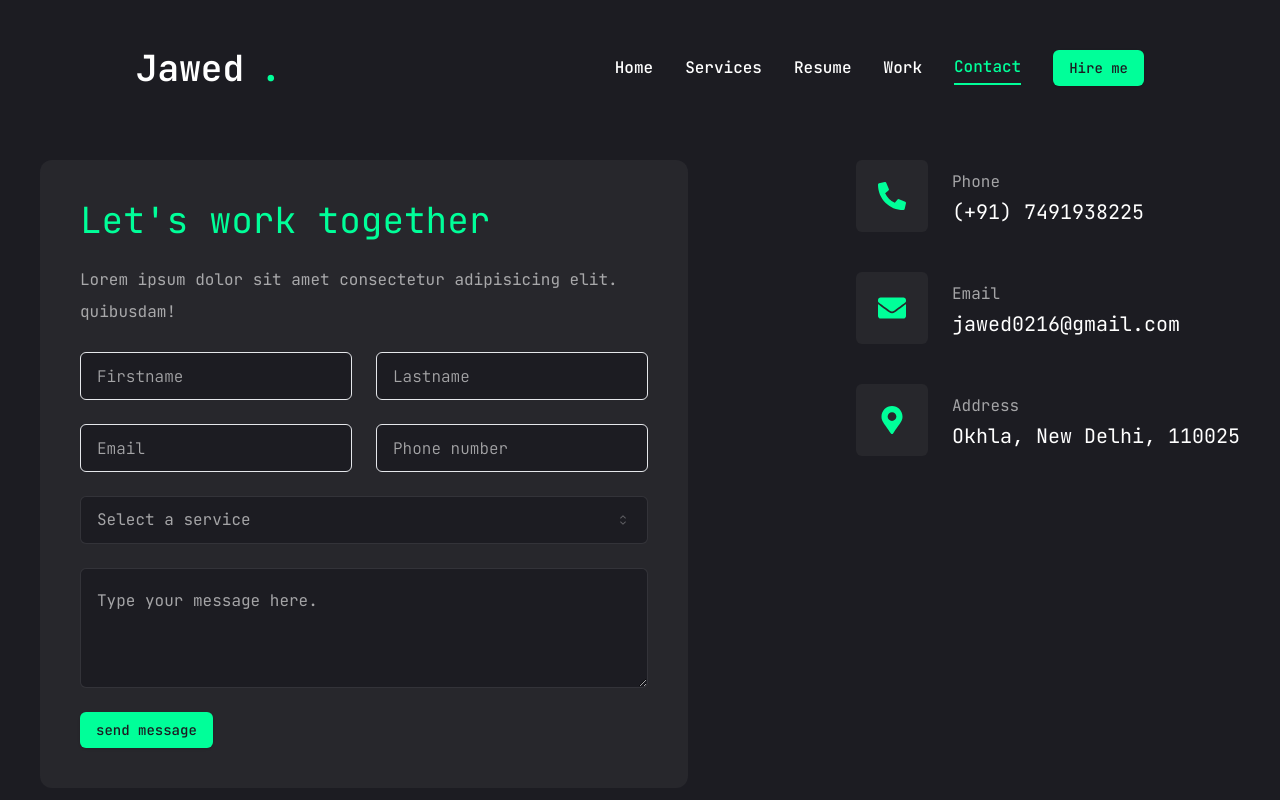
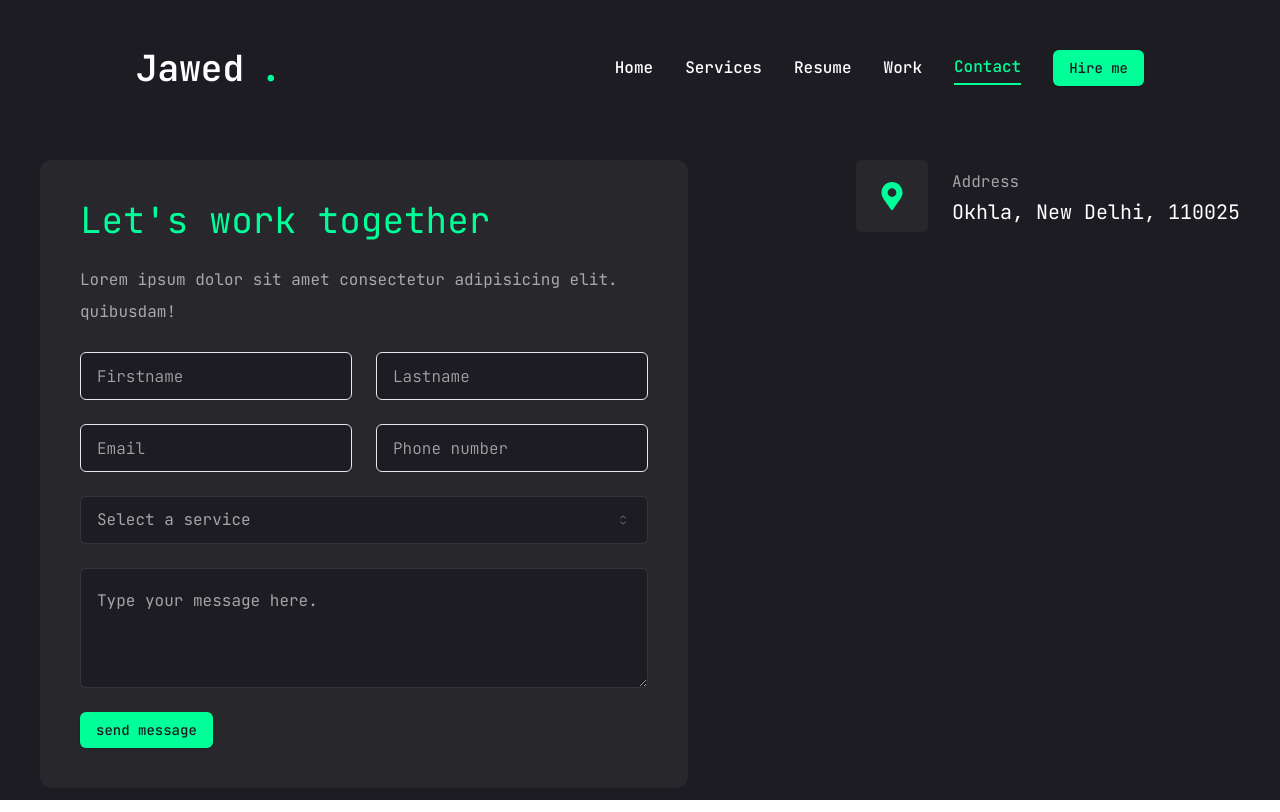
Before and after one commit to mdjawedansari/Portfolio_Jawed, a Next.js app: page /contact in a window 1280 px wide. Built offline with nearby package versions, Linux system fonts and the light colour scheme.

Commit message:
updating new data

```diff
--- a/app/utils/sendMail.js
+++ b/app/utils/sendMail.js
@@ -13,7 +13,7 @@ try {
 
     const mailOptions = {
       from: process.env.EMAIL_USER,
-      to: "jawed0216@gmail.com",
+      // to: "jawed0216@gmail.com",
       subject: "Let's work together service",
       text: `You have a new client service requirement:
         First Name: ${data.firstname}
--- a/components/ContactPage.jsx
+++ b/components/ContactPage.jsx
@@ -19,16 +19,16 @@ import toast from "react-hot-toast";
 
 
 const info = [
-  {
-    icon: <FaPhoneAlt />,
-    title: "Phone",
-    description: "(+91) 7491938225",
-  },
-  {
-    icon: <FaEnvelope />,
-    title: "Email",
-    description: "jawed0216@gmail.com",
-  },
+  // {
+  //   icon: <FaPhoneAlt />,
+  //   title: "Phone",
+  //   description: "(+91) 7491938225",
+  // },
+  // {
+  //   icon: <FaEnvelope />,
+  //   title: "Email",
+  //   description: "jawed0216@gmail.com",
+  // },
   {
     icon: <FaMapMarkerAlt />,
     title: "Address",
--- a/components/ResumePage.jsx
+++ b/components/ResumePage.jsx
@@ -28,26 +28,26 @@ const about = {
       fieldName: "Name",
       fieldValue: "Md Jawed Ansari",
     },
-    {
-      fieldName: "Phone",
-      fieldValue: "(+91) 7491938225",
-    },
+    // {
+    //   fieldName: "Phone",
+    //   fieldValue: "(+91) 7491938225",
+    // },
     {
       fieldName: "Experience",
       fieldValue: "1 Year",
     },
-    {
-      fieldName: "Skype",
-      fieldValue: "jawed0216",
-    },
+    // {
+    //   fieldName: "Skype",
+    //   fieldValue: "jawed0216",
+    // },
     {
       fieldName: "Nationality",
       fieldValue: "Indian",
     },
-    {
-      fieldName: "Email",
-      fieldValue: "jawed0216@gmail.com",
-    },
+    // {
+    //   fieldName: "Email",
+    //   fieldValue: "jawed0216@gmail.com",
+    // },
     {
       fieldName: "Freelance",
       fieldValue: "Available",
--- a/components/Socials.jsx
+++ b/components/Socials.jsx
@@ -16,7 +16,7 @@ const socials = [
   },
   {
     icon: <BiLogoGmail />,
-    path: "mailto:jawed0216@gmail.com",
+    // path: "mailto:jawed0216@gmail.com",
   },
   // {
   //   icon: <FaInstagram />,
```
